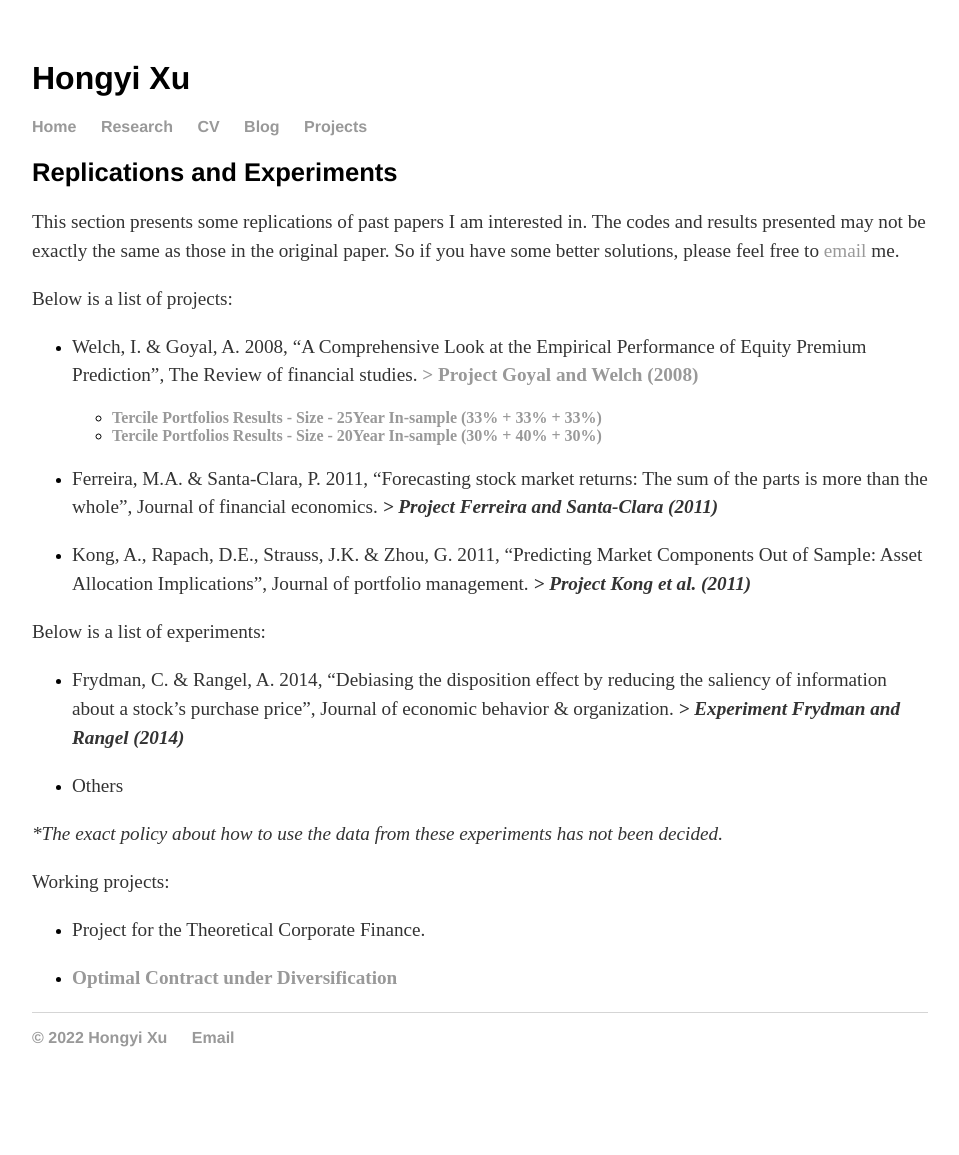
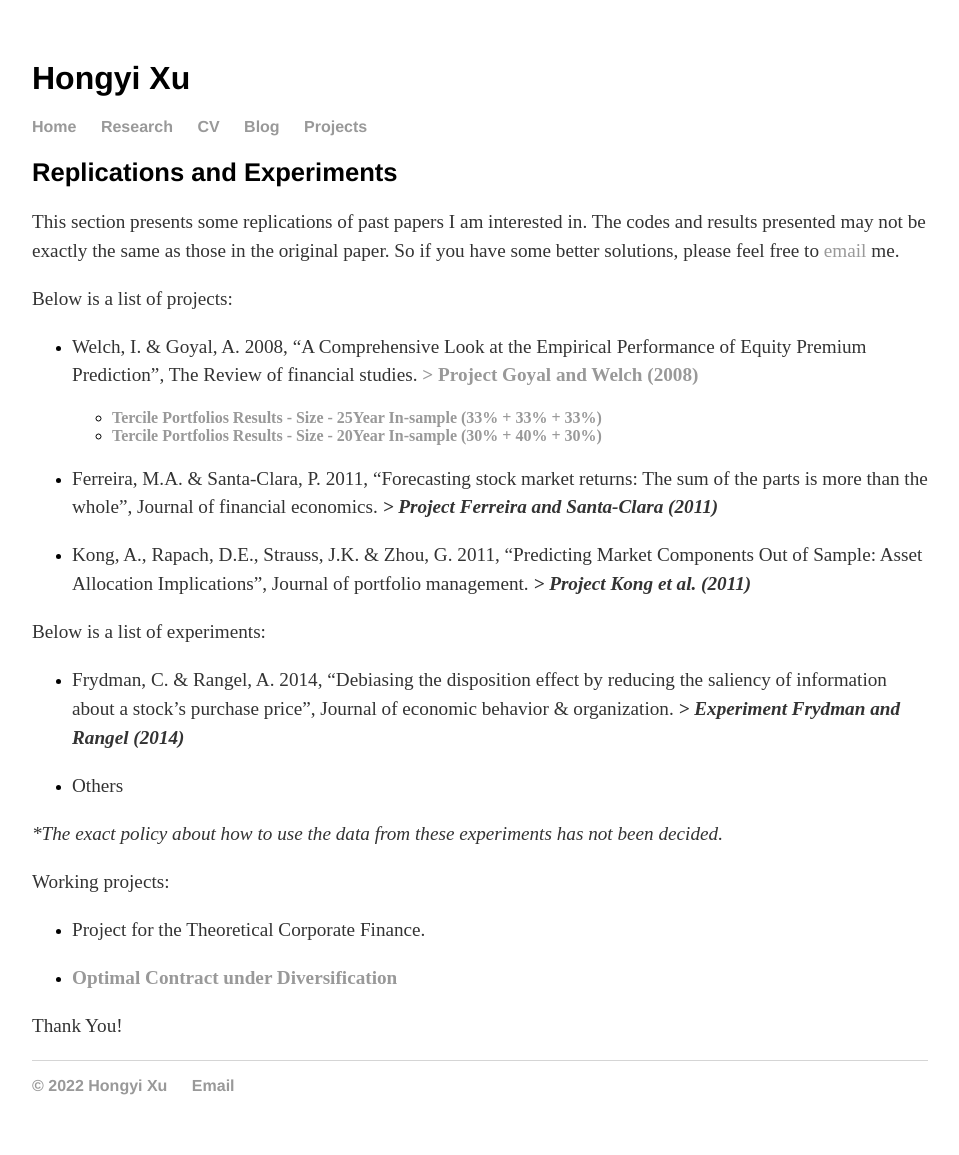
Before and after one commit to hongyileoxu/hongyileoxu.github.io, a Jekyll site: the page built from projects/index.md, in a window 1280 px wide. Shown: the whole page, without its empty margins (160-1119 px from the left). Built offline with Jekyll 4.4.1, drawn with Linux system fonts in a browser that asks for light colours; before the commit the page ends 1107 px from its top, so only the background shows below that.

Commit message:
Update index.md

```diff
--- a/projects/index.md
+++ b/projects/index.md
@@ -28,4 +28,6 @@
 
 -  Project for the Theoretical Corporate Finance.
 
-  - **[Optimal Contract under Diversification](http://hongyileoxu.github.io/research/TCP_Project/TCP_Project_Premodel.htmlhongyileoxu.github.io/research/TCP_Project/TCP_Project_Premodel.html)**
+  - **[Optimal Contract under Diversification](hongyileoxu.github.io/research/TCP_Project/TCP_Project_Premodel.html)**
+
+Thank You!
```
